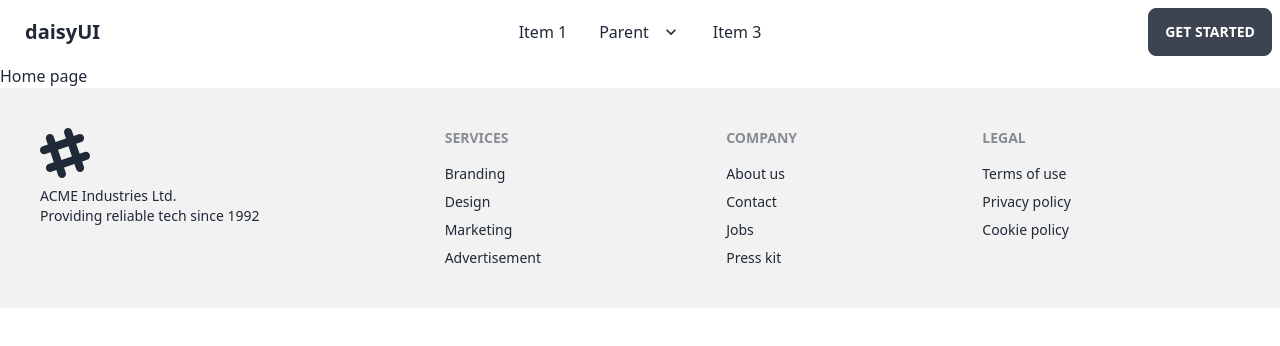
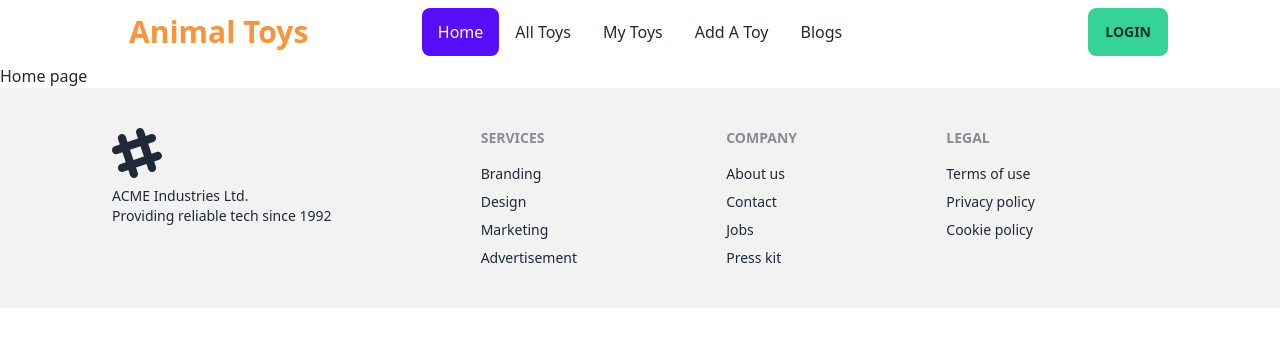
Before and after one commit to Prashoman/animal-toys-client, a React (Vite) app: page / in a window 1280 px wide. Shown: the top 346 px of the page. Built offline with nearby package versions, Linux system fonts and the light colour scheme.

Commit message:
created login register page and design

```diff
--- a/package.json
+++ b/package.json
@@ -15,6 +15,7 @@
     "match-sorter": "^6.3.1",
     "react": "^18.2.0",
     "react-dom": "^18.2.0",
+    "react-icons": "^4.8.0",
     "react-router-dom": "^6.11.1",
     "sort-by": "^1.2.0"
   },
--- /dev/null
+++ b/src/Pages/Login/Login.jsx
@@ -0,0 +1,63 @@
+import { Link } from "react-router-dom";
+import Social from "./Social/Social";
+
+const Login = () => {
+  return (
+    <div className="hero min-h-screen  px-4 lg:px-28">
+      <div className="hero-content flex-col lg:flex-row">
+        <div className="text-center lg:text-left">
+          <img
+            className="w-full  lg:w-3/4"
+            src="https://i.ibb.co/5GvKbM8/2769533.jpg"
+            alt=""
+          />
+        </div>
+        <div className="card flex-shrink-0 w-full max-w-sm shadow-2xl bg-base-100">
+          <div className="card-body">
+            <h1 className="text-3xl font-sans font-bold text-center">
+              Login First
+            </h1>
+            <hr />
+            <div className="form-control">
+              <label className="label">
+                <span className="label-text">Email</span>
+              </label>
+              <input
+                type="text"
+                placeholder="email"
+                className="input input-bordered"
+              />
+            </div>
+            <div className="form-control">
+              <label className="label">
+                <span className="label-text">Password</span>
+              </label>
+              <input
+                type="text"
+                placeholder="password"
+                className="input input-bordered"
+              />
+            </div>
+            <label className="label">
+              <p>
+                You have do not account? Plz{" "}
+                <Link to="/register" className="text-blue-600">
+                  Register
+                </Link>
+              </p>
+            </label>
+            <div className="form-control mt-6">
+              <button className="btn btn-primary">Login</button>
+            </div>
+            <div className="divider">OR</div>
+            <div className="text-center">
+              <Social></Social>
+            </div>
+          </div>
+        </div>
+      </div>
+    </div>
+  );
+};
+
+export default Login;
--- /dev/null
+++ b/src/Pages/Login/Register.jsx
@@ -0,0 +1,74 @@
+import { Link } from "react-router-dom";
+import Social from "./Social/Social";
+
+const Register = () => {
+  return (
+    <div className="hero min-h-screen  px-4 lg:px-28">
+      <div className="hero-content flex-col lg:flex-row">
+        <div className="text-center lg:text-left">
+          <img
+            className="w-full  lg:w-3/4"
+            src="https://i.ibb.co/Z62tW0t/340365-PAPUL8-568.jpg"
+            alt=""
+          />
+        </div>
+        <div className="card flex-shrink-0 w-full max-w-sm shadow-2xl bg-base-100">
+          <div className="card-body">
+            <h1 className="text-3xl font-sans font-bold text-center">
+              Register First
+            </h1>
+            <hr />
+
+            <div className="form-control">
+              <label className="label">
+                <span className="label-text">Name</span>
+              </label>
+              <input
+                type="text"
+                placeholder="email"
+                className="input input-bordered"
+              />
+            </div>
+            <div className="form-control">
+              <label className="label">
+                <span className="label-text">Email</span>
+              </label>
+              <input
+                type="text"
+                placeholder="email"
+                className="input input-bordered"
+              />
+            </div>
+            <div className="form-control">
+              <label className="label">
+                <span className="label-text">Password</span>
+              </label>
+              <input
+                type="text"
+                placeholder="password"
+                className="input input-bordered"
+              />
+            </div>
+            <label className="label">
+              <p>
+                You have an account? Plz{" "}
+                <Link to="/login" className="text-blue-600">
+                  Login
+                </Link>
+              </p>
+            </label>
+            <div className="form-control mt-6">
+              <button className="btn btn-primary">SingUp</button>
+            </div>
+            <div className="divider">OR</div>
+            <div className="text-center">
+              <Social></Social>
+            </div>
+          </div>
+        </div>
+      </div>
+    </div>
+  );
+};
+
+export default Register;
--- /dev/null
+++ b/src/Pages/Login/Social/Social.jsx
@@ -0,0 +1,12 @@
+import { FaGoogle } from "react-icons/fa";
+const Social = () => {
+  return (
+    <div>
+      <button className=" text-white btn btn-warning">
+        <FaGoogle className="me-4 text-cyan-600"></FaGoogle> Google
+      </button>
+    </div>
+  );
+};
+
+export default Social;
--- a/src/Pages/Shareing/Footer/Footer.jsx
+++ b/src/Pages/Shareing/Footer/Footer.jsx
@@ -1,6 +1,6 @@
 const Footer = () => {
   return (
-    <footer className="footer p-10 bg-base-200 text-base-content">
+    <footer className="footer p-10 bg-base-200 text-base-content px-4 lg:px-28">
       <div>
         <svg
           width="50"
--- a/src/Pages/Shareing/Header/Header.jsx
+++ b/src/Pages/Shareing/Header/Header.jsx
@@ -1,6 +1,53 @@
+import { Link, NavLink } from "react-router-dom";
+
 const Header = () => {
+  const items = (
+    <>
+      <li>
+        <NavLink
+          to="/"
+          className={({ isActive }) => (isActive ? "active" : "")}
+        >
+          Home
+        </NavLink>
+      </li>
+
+      <li>
+        <NavLink
+          to="/allToys"
+          className={({ isActive }) => (isActive ? "active" : "")}
+        >
+          All Toys
+        </NavLink>
+      </li>
+      <li>
+        <NavLink
+          to="/myToys"
+          className={({ isActive }) => (isActive ? "active" : "")}
+        >
+          My Toys
+        </NavLink>
+      </li>
+      <li>
+        <NavLink
+          to="/addToys"
+          className={({ isActive }) => (isActive ? "active" : "")}
+        >
+          Add A Toy
+        </NavLink>
+      </li>
+      <li>
+        <NavLink
+          to="/blogs"
+          className={({ isActive }) => (isActive ? "active" : "")}
+        >
+          Blogs
+        </NavLink>
+      </li>
+    </>
+  );
   return (
-    <div className="navbar bg-base-100">
+    <div className="navbar bg-base-100 px-4 lg:px-28">
       <div className="navbar-start">
         <div className="dropdown">
           <label tabIndex={0} className="btn btn-ghost lg:hidden">
@@ -23,72 +70,22 @@ const Header = () => {
             tabIndex={0}
             className="menu menu-compact dropdown-content mt-3 p-2 shadow bg-base-100 rounded-box w-52"
           >
-            <li>
-              <a>Item 1</a>
-            </li>
-            <li tabIndex={0}>
-              <a className="justify-between">
-                Parent
-                <svg
-                  className="fill-current"
-                  xmlns="http://www.w3.org/2000/svg"
-                  width="24"
-                  height="24"
-                  viewBox="0 0 24 24"
-                >
-                  <path d="M8.59,16.58L13.17,12L8.59,7.41L10,6L16,12L10,18L8.59,16.58Z" />
-                </svg>
-              </a>
-              <ul className="p-2">
-                <li>
-                  <a>Submenu 1</a>
-                </li>
-                <li>
-                  <a>Submenu 2</a>
-                </li>
-              </ul>
-            </li>
-            <li>
-              <a>Item 3</a>
-            </li>
+            {items}
           </ul>
         </div>
-        <a className="btn btn-ghost normal-case text-xl">daisyUI</a>
+        <Link to="/">
+          <h1 className="btn text-orange-400 font-sans font-bold btn-ghost normal-case text-xl lg:text-3xl">
+            Animal Toys
+          </h1>
+        </Link>
       </div>
       <div className="navbar-center hidden lg:flex">
-        <ul className="menu menu-horizontal px-1">
-          <li>
-            <a>Item 1</a>
-          </li>
-          <li tabIndex={0}>
-            <a>
-              Parent
-              <svg
-                className="fill-current"
-                xmlns="http://www.w3.org/2000/svg"
-                width="20"
-                height="20"
-                viewBox="0 0 24 24"
-              >
-                <path d="M7.41,8.58L12,13.17L16.59,8.58L18,10L12,16L6,10L7.41,8.58Z" />
-              </svg>
-            </a>
-            <ul className="p-2">
-              <li>
-                <a>Submenu 1</a>
-              </li>
-              <li>
-                <a>Submenu 2</a>
-              </li>
-            </ul>
-          </li>
-          <li>
-            <a>Item 3</a>
-          </li>
-        </ul>
+        <ul className="menu menu-horizontal px-1">{items}</ul>
       </div>
       <div className="navbar-end">
-        <a className="btn">Get started</a>
+        <button className="btn btn-success">
+          <Link to="/login">Login</Link>
+        </button>
       </div>
     </div>
   );
```
Also changed, not shown: src/Routers/Router.jsx (+10 -0 lines), 1 other file (tests, documents, lock files or other folders).
